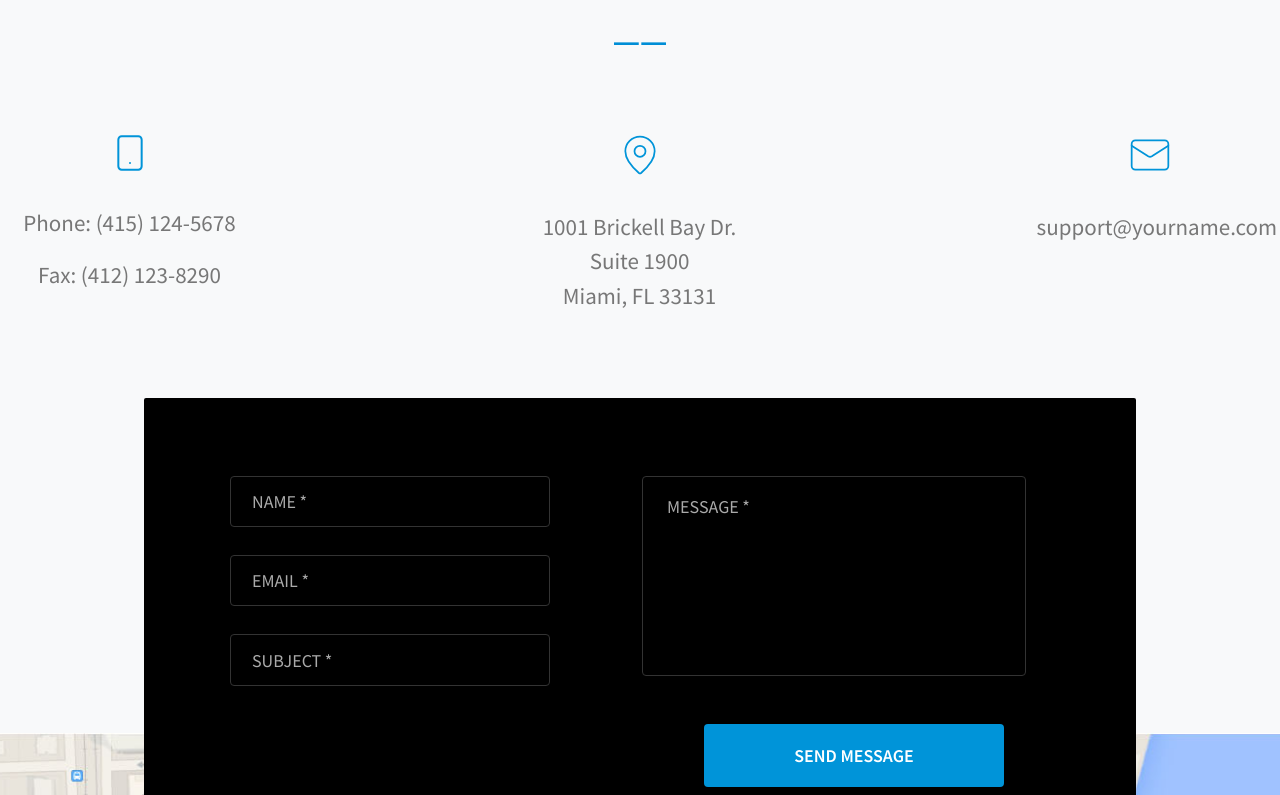
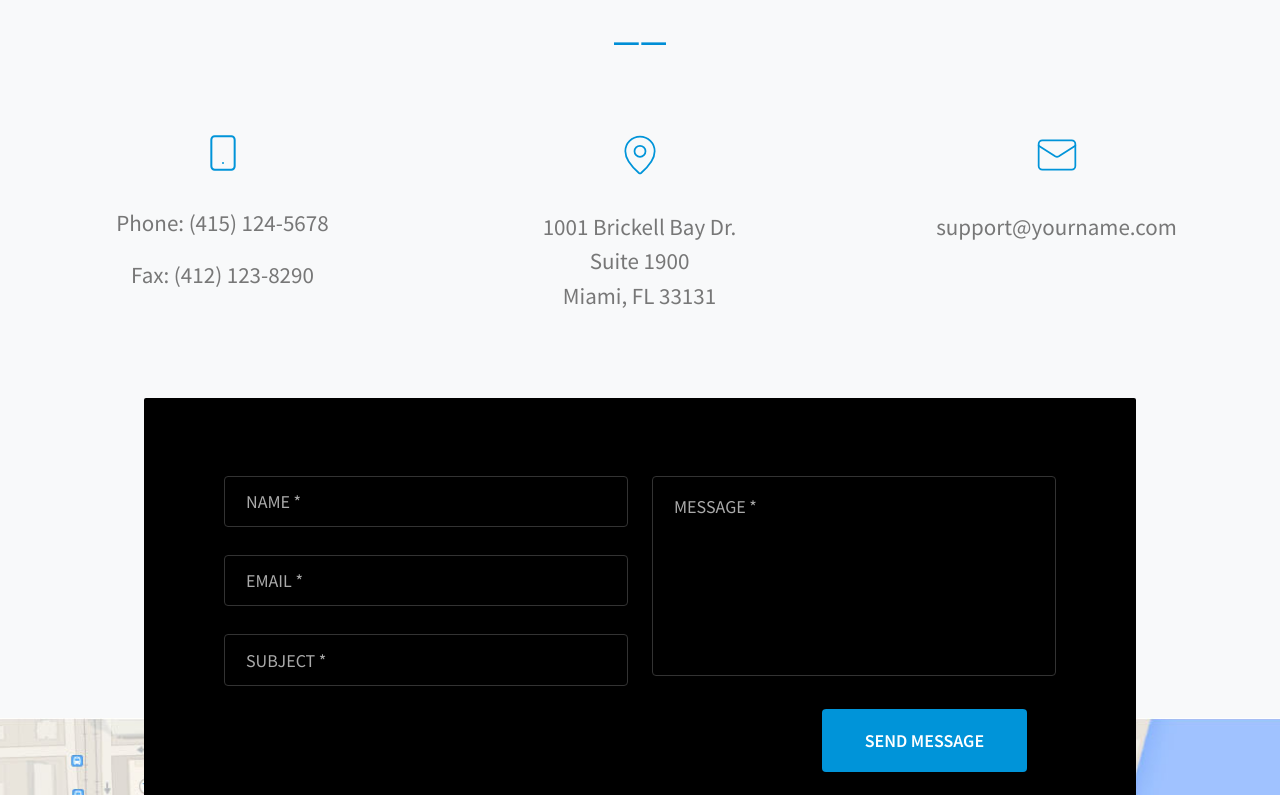
Before and after one commit to bliosha/5maket, a React (Vite) app: page / in a window 1280 px wide. Shown: the part 4625-5420 px from the top of the page. Built offline with nearby package versions, Linux system fonts and the light colour scheme.

Commit message:
add new links ,fix textholder and add alert after send form

```diff
--- a/src/components/ContactUs.jsx
+++ b/src/components/ContactUs.jsx
@@ -3,6 +3,9 @@ import { Container, Row, Col, Form, Button } from "react-bootstrap";
 import "../sass/components/ContactUs.scss";
 import map from "/src/assets/img/backgrounds/map.jpg";
 const ContactUs = () => {
+   const onSend = () => {
+        alert("Message sent successfully!");
+    };
     return (
         <section className="contact-section">
             <Container className="main">
@@ -21,8 +24,8 @@ const ContactUs = () => {
                             <rect width="14" height="20" x="5" y="2" rx="2" ry="2"/>
                             <path d="M12 18h.01"/>
                         </svg>
-                        <p>Phone: (415) 124-5678</p>
-                        <p>Fax: (412) 123-8290</p>
+                        <p><a type="tel" href="tel:4151245678">Phone: (415) 124-5678</a></p>
+                        <p><a type="tel" href="tel:4121238290">Fax: (412) 123-8290</a></p>
                     </Col>
                     <Col md={4} className="mb-4">
                         <svg xmlns="http://www.w3.org/2000/svg" width="44" height="44" viewBox="0 0 24 24" fill="none"
@@ -32,7 +35,7 @@ const ContactUs = () => {
                                 d="M20 10c0 4.993-5.539 10.193-7.399 11.799a1 1 0 0 1-1.202 0C9.539 20.193 4 14.993 4 10a8 8 0 0 1 16 0"/>
                             <circle cx="12" cy="10" r="3"/>
                         </svg>
-                        <p>1001 Brickell Bay Dr.<br/>Suite 1900<br/>Miami, FL 33131</p>
+                        <p><a type="location" href="https://www.google.com/maps">1001 Brickell Bay Dr.<br/>Suite 1900<br/>Miami, FL 33131</a></p>
                     </Col>
                     <Col md={4} className="mb-4">
                         <svg xmlns="http://www.w3.org/2000/svg" width="44" height="44" viewBox="0 0 24 24" fill="none"
@@ -41,7 +44,7 @@ const ContactUs = () => {
                             <path d="m22 7-8.991 5.727a2 2 0 0 1-2.009 0L2 7"/>
                             <rect x="2" y="4" width="20" height="16" rx="2"/>
                         </svg>
-                        <p>support@yourname.com</p>
+                        <p><a type="email" href="mailto: support@yourname.com">support@yourname.com</a></p>
                     </Col>
                 </Row>
             </Container>
@@ -67,7 +70,7 @@ const ContactUs = () => {
                                 <Form.Control as="textarea" rows={10} placeholder="MESSAGE *" required />
                             </Form.Group>
                             <div className="button-wrapper">
-                                <Button type="submit" className="send-button">SEND MESSAGE</Button>
+                                <Button onClick={onSend} type="submit" className="send-button">SEND MESSAGE</Button>
                             </div>
                         </Col>
                     </Row>
--- a/src/components/TestimonialsSlider.jsx
+++ b/src/components/TestimonialsSlider.jsx
@@ -100,7 +100,7 @@ const TestimonialsSlider = () => {
                         </div>
                         <div className="col-md-auto buttons-container ms-auto">
                             <button className="btn btn-outline-dark">VIEW FEATURES</button>
-                            <button className="btn btn-primary">DOWNLOAD NOW</button>
+                            <button  className="btn btn-primary">DOWNLOAD NOW</button>
                         </div>
                     </div>
                 </div>
--- a/src/sass/components/ContactUs.scss
+++ b/src/sass/components/ContactUs.scss
@@ -61,9 +61,10 @@
         font-size: 18px;
         padding: 10px 21px;
         margin-bottom: 28px;
-        margin-left: 6px;
+        margin-left: 0;
         height: 6.4vh;
-        width: 40vh;
+        width: 100%;
+        box-sizing: border-box;
 
         @media (max-width: 991px) {
           width: 100%;
@@ -78,13 +79,14 @@
 
       textarea.form-control {
         padding-top: 16px;
-        padding-left: 24px;
+        padding-left: 21px;
         height: 25vh !important;
-        width: 95% !important;
+        width: 100% !important;
         resize: none;
         min-height: 180px;
-        margin-left: -10px;
-        margin-right: -10px;
+        margin-left: 0;
+        margin-right: 0;
+        box-sizing: border-box;
 
         @media (max-width: 991px) {
           width: 100%;
@@ -102,18 +104,20 @@
         background-color: #0094d9;
         border: none;
         color: #fff;
-        padding: 18px 30px;
+        padding: 18px 10px;
         border-radius: 4px;
         font-size: 18px;
         font-weight: 600;
-        margin-top: 20px;
+        margin-top: 5px;
         width: 100%;
-        max-width: 300px;
-        margin-left: auto;
-        margin-right: auto;
+        max-width: 205px;
+        margin-right: -8.8rem;
 
         &:hover {
           background-color: #0094d9;
+        }
+        @media (max-width: 991px) {
+          margin-right: auto;
         }
       }
     }
@@ -172,6 +176,10 @@
         color: #777;
         font-size: 23px;
         width: 100%;
+        a {
+          color: inherit;
+          text-decoration: none;
+        }
       }
 
       svg {
@@ -181,8 +189,11 @@
       }
     }
 
+    @media (max-width: 1280px) {
+      gap: 8rem;
+    }
     @media (max-width: 1200px) {
-      gap: 200px;
+      gap: 7rem;
     }
 
     @media (max-width: 991px) {
@@ -190,12 +201,9 @@
       align-items: center;
       gap: 30px;
       padding-left: 0;
-
-      > div {
-        width: 100%;
-        min-width: 0;
-        text-align: center;
-      }
+      width: auto;
+      margin-left: auto;
+      margin-right: auto;
     }
 
     @media (max-width: 768px) {
@@ -209,4 +217,5 @@
     position: relative;
     z-index: 10;
   }
+
 }
```
